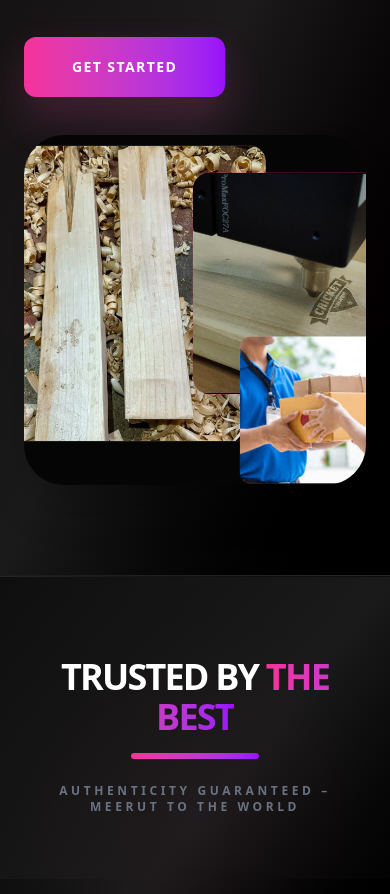
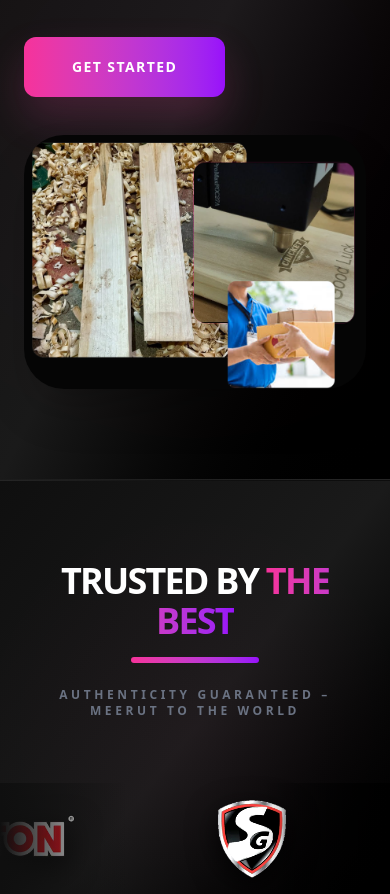
Before and after one commit to syedali-110/sz-cricket, a React (Vite) app: page / in a window 390 px wide. Shown: the part 1300-2194 px from the top of the page. Built offline with nearby package versions, Linux system fonts and the light colour scheme.

Commit message:
corrected icon

```diff
--- a/index.html
+++ b/index.html
@@ -3,14 +3,11 @@
   <head>
     <meta charset="UTF-8" />
     <meta name="viewport" content="width=device-width, initial-scale=1.0" />
-
     <title>SZ Cricket | Premium Custom Cricket Bats & Equipment</title>
     <meta
       name="description"
       content="Design your own professional cricket bat. Handcrafted quality from Meerut. Customize weight, profile, and styling at SZ Cricket."
     />
-
-    <link rel="canonical" href="https://sz-cricket.vercel.app/" />
 
     <link rel="apple-touch-icon" sizes="180x180" href="/apple-touch-icon.png" />
     <link rel="icon" type="image/png" sizes="32x32" href="/favicon-32x32.png" />
@@ -18,11 +15,8 @@
     <link rel="manifest" href="/site.webmanifest" />
     <meta name="theme-color" content="#000000" />
 
-    <meta name="application-name" content="SZ Cricket" />
-    <meta name="apple-mobile-web-app-title" content="SZ Cricket" />
-
-    <!-- Open Graph -->
     <meta property="og:type" content="website" />
+    <meta property="og:url" content="https://sz-cricket.vercel.app/" />
     <meta
       property="og:title"
       content="SZ Cricket | Premium Custom Cricket Bats & Equipment"
@@ -33,17 +27,13 @@
     />
     <meta
       property="og:image"
-      content="https://sz-cricket.vercel.app/logo.png"
+      content="https://sz-cricket.vercel.app/apple-touch-icon.png"
     />
-    <meta property="og:url" content="https://sz-cricket.vercel.app/" />
 
-    <!-- Twitter -->
     <meta name="twitter:card" content="summary_large_image" />
-
-    <!-- Google verification -->
     <meta
-      name="google-site-verification"
-      content="ncPkbgfA_y20fLEX19BN7a_vrYK7noFQGrOcxxXu9eY"
+      name="twitter:image"
+      content="https://sz-cricket.vercel.app/apple-touch-icon.png"
     />
   </head>
 
--- a/src/pages/Home.jsx
+++ b/src/pages/Home.jsx
@@ -288,13 +288,13 @@ export default function Home() {
             <motion.div
               animate={{ y: [0, -15, 0] }}
               transition={{ duration: 4, repeat: Infinity, ease: "easeInOut" }}
-              className="w-full h-[350px] md:h-[500px] rounded-[2.5rem] overflow-hidden shadow-2xl relative"
+              className="w-full h-auto md:h-[500px] rounded-[2.5rem] overflow-hidden shadow-2xl relative"
             >
-              <div className="absolute inset-0 bg-linear-to-tr from-pink-500/10 to-transparent opacity-0 group-hover:opacity-100 transition-opacity duration-500" />
+              <div className="absolute inset-0 bg-linear-to-tr from-pink-500/10 to-transparent opacity-0 group-hover:opacity-100 transition-opacity duration-500 z-10" />
               <img
                 src="/customize.png"
                 alt="Custom Cricket Bat Manufacturing"
-                className="w-full h-full object-cover transition-transform duration-700 group-hover:scale-110"
+                className="w-full h-full object-contain md:object-cover transition-transform duration-700 group-hover:scale-110"
               />
             </motion.div>
           </motion.div>
```
Also changed, not shown: public/site.webmanifest.
